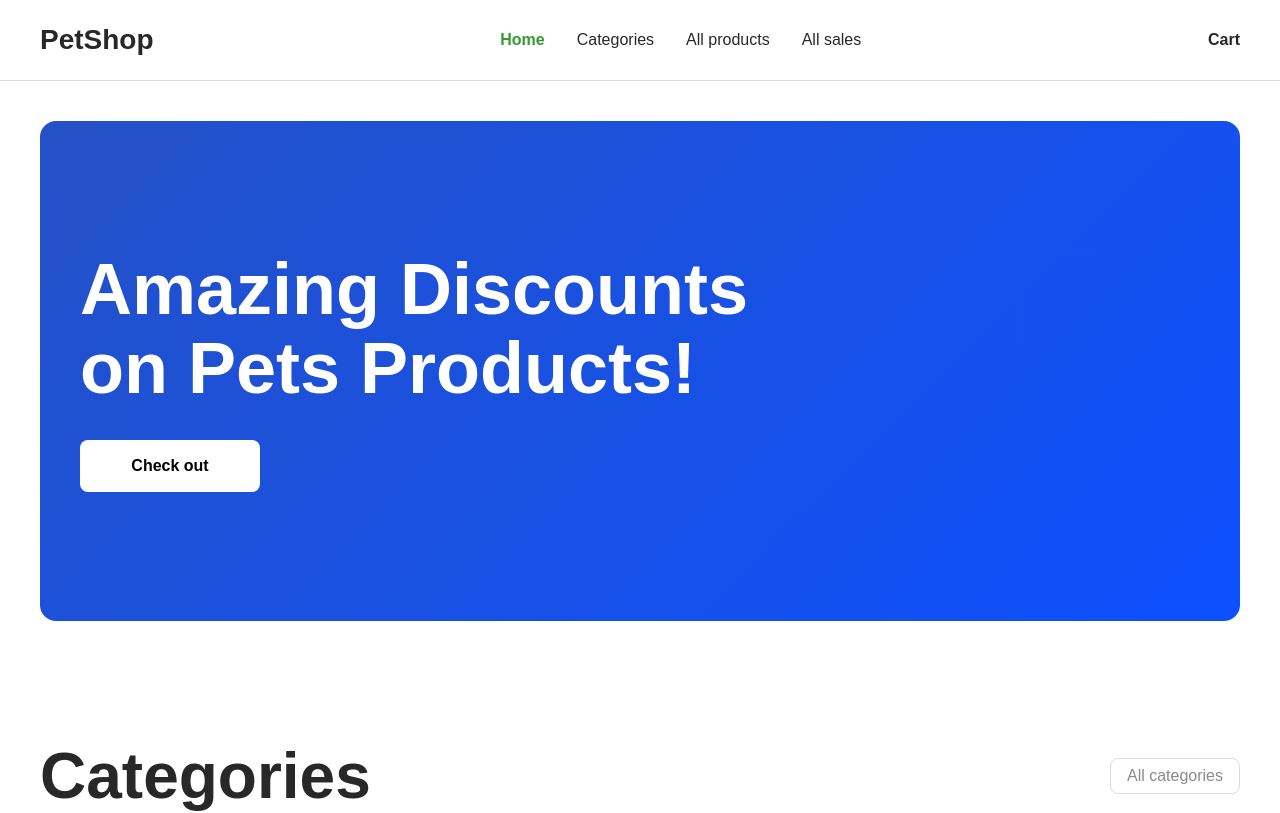
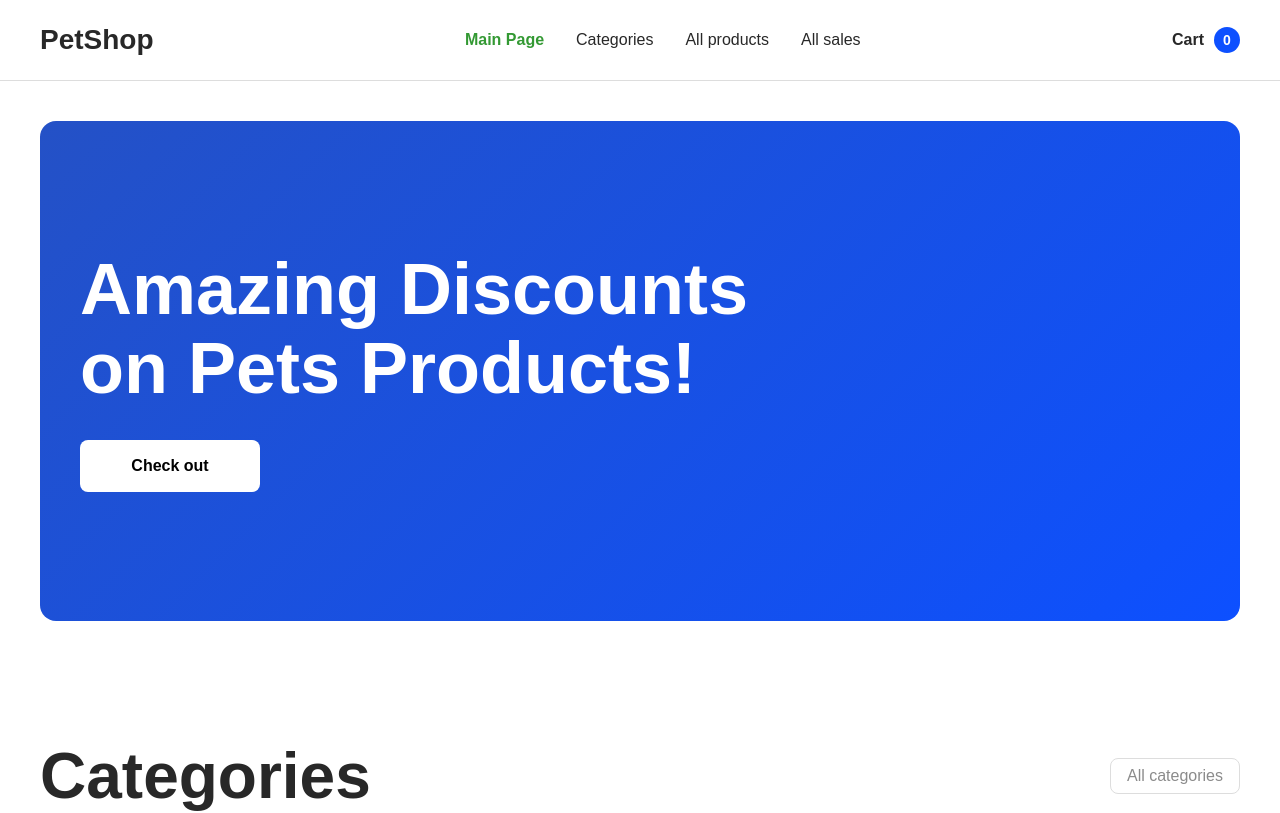
Before and after one commit to zabyz1337/pet-shop-project, a React (Vite) app: page / in a window 1280 px wide. Shown: the top 813 px of the page. Built offline with nearby package versions, Linux system fonts and the light colour scheme; no server answers.

Commit message:
add cart state management with redux toolkit

```diff
--- /dev/null
+++ b/src/app/slices/cartSlice.js
@@ -0,0 +1,57 @@
+import { createSlice } from "@reduxjs/toolkit";
+
+const initialState = {
+  items: [],
+};
+
+const cartSlice = createSlice({
+  name: "cart",
+  initialState,
+  reducers: {
+    addToCart(state, action) {
+      const product = action.payload;
+      const existingItem = state.items.find((item) => item.id === product.id);
+
+      if (existingItem) {
+        existingItem.count += 1;
+      } else {
+        state.items.push({
+          ...product,
+          count: 1,
+        });
+      }
+    },
+
+    incrementItem(state, action) {
+      const item = state.items.find((product) => product.id === action.payload);
+      if (item) {
+        item.count += 1;
+      }
+    },
+
+    decrementItem(state, action) {
+      const item = state.items.find((product) => product.id === action.payload);
+      if (item && item.count > 1) {
+        item.count -= 1;
+      }
+    },
+
+    removeFromCart(state, action) {
+      state.items = state.items.filter((item) => item.id !== action.payload);
+    },
+
+    clearCart(state) {
+      state.items = [];
+    },
+  },
+});
+
+export const {
+  addToCart,
+  incrementItem,
+  decrementItem,
+  removeFromCart,
+  clearCart,
+} = cartSlice.actions;
+
+export default cartSlice.reducer;
--- a/src/app/store.js
+++ b/src/app/store.js
@@ -1,5 +1,8 @@
 import { configureStore } from "@reduxjs/toolkit";
+import cartReducer from "./slices/cartSlice";
 
 export const store = configureStore({
-  reducer: {},
+  reducer: {
+    cart: cartReducer,
+  },
 });
--- a/src/components/Header/Header.jsx
+++ b/src/components/Header/Header.jsx
@@ -1,7 +1,12 @@
 import { NavLink, Link } from "react-router-dom";
+import { useSelector } from "react-redux";
 import styles from "./Header.module.css";
 
 function Header() {
+  const cartItems = useSelector((state) => state.cart.items);
+
+  const totalCount = cartItems.reduce((sum, item) => sum + item.count, 0);
+
   return (
     <header className={styles.header}>
       <div className="container">
@@ -17,7 +22,7 @@ function Header() {
                 isActive ? styles.active : styles.link
               }
             >
-              Home
+              Main Page
             </NavLink>
             <NavLink
               to="/categories"
@@ -47,6 +52,7 @@ function Header() {
 
           <Link to="/cart" className={styles.cart}>
             Cart
+            <span className={styles.count}>{totalCount}</span>
           </Link>
         </div>
       </div>
--- a/src/components/Header/Header.module.css
+++ b/src/components/Header/Header.module.css
@@ -39,10 +39,26 @@
 }
 
 .cart {
+  display: flex;
+  align-items: center;
+  gap: 10px;
   font-size: 16px;
   font-weight: 600;
   color: #282828;
   text-decoration: none;
+}
+
+.count {
+  min-width: 26px;
+  height: 26px;
+  padding: 0 6px;
+  border-radius: 999px;
+  background: #0d50ff;
+  color: #ffffff;
+  display: flex;
+  align-items: center;
+  justify-content: center;
+  font-size: 14px;
 }
 
 @media (max-width: 768px) {
--- a/src/pages/ProductPage/ProductPage.jsx
+++ b/src/pages/ProductPage/ProductPage.jsx
@@ -1,10 +1,13 @@
 import { useEffect, useState } from "react";
 import { Link, useParams } from "react-router-dom";
+import { useDispatch } from "react-redux";
+import { addToCart } from "../../app/slices/cartSlice";
 import axiosInstance from "../../api/axiosInstance";
 import styles from "./ProductPage.module.css";
 
 function ProductPage() {
   const { id } = useParams();
+  const dispatch = useDispatch();
   const [product, setProduct] = useState(null);
 
   useEffect(() => {
@@ -38,6 +41,10 @@ function ProductPage() {
         ((product.price - product.discont_price) / product.price) * 100,
       )
     : 0;
+
+  const handleAddToCart = () => {
+    dispatch(addToCart(product));
+  };
 
   return (
     <section className={styles.page}>
@@ -80,7 +87,9 @@ function ProductPage() {
               )}
             </div>
 
-            <button className={styles.button}>Add to cart</button>
+            <button className={styles.button} onClick={handleAddToCart}>
+              Add to cart
+            </button>
 
             <div className={styles.descriptionBlock}>
               <h2 className={styles.subtitle}>Description</h2>
```
